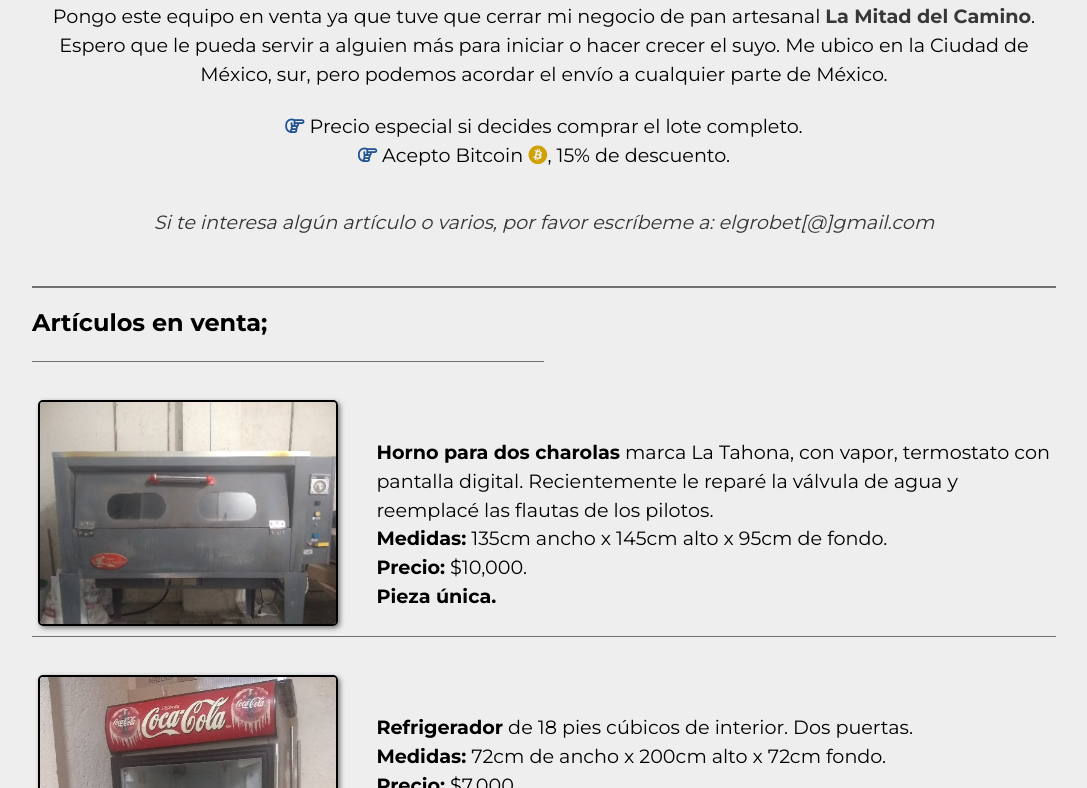
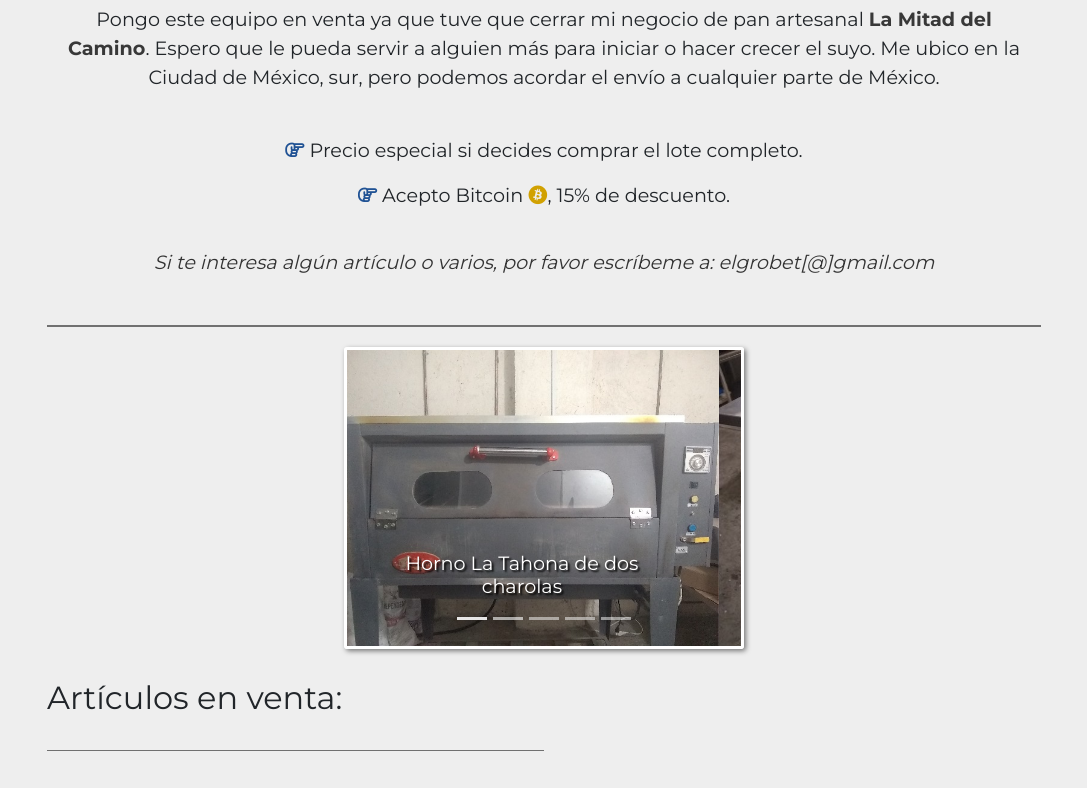
Before and after one commit to PSGrobet/Equipo-de-panaderia, a plain HTML site: page index.html in a window 1280 px wide. Shown: the part 73-861 px from the top of the page, without its empty margins (96-1183 px from the left). Drawn offline with nearby package versions, Linux system fonts and the light colour scheme.

Commit message:
added bootstrap carousel

```diff
--- a/index.html
+++ b/index.html
@@ -4,6 +4,7 @@
     <meta charset="UTF-8">
     <meta name="viewport" content="width=device-width, initial-scale=1.0">
     <title>Equipo de panadería en venta</title>
+    <link rel="stylesheet" href="https://stackpath.bootstrapcdn.com/bootstrap/4.5.0/css/bootstrap.min.css" integrity="sha384-9aIt2nRpC12Uk9gS9baDl411NQApFmC26EwAOH8WgZl5MYYxFfc+NcPb1dKGj7Sk" crossorigin="anonymous">
     <link href="https://fonts.googleapis.com/css2?family=Montserrat:wght@400;700&family=Roboto&display=swap" rel="stylesheet">
     <link rel="stylesheet" href="css/styles.css">
     <script src="https://kit.fontawesome.com/a684445abf.js" crossorigin="anonymous"></script>
@@ -24,8 +25,52 @@
             </div>
         </header>
 
+        <div id="galeria">
+            <div id="carousel" class="carousel slide" data-ride="carousel">
+                <ol class="carousel-indicators">
+                    <li data-target="#carouselExampleIndicators" data-slide-to="0" class="active"></li>
+                    <li data-target="#carouselExampleIndicators" data-slide-to="1"></li>
+                    <li data-target="#carouselExampleIndicators" data-slide-to="2"></li>
+                    <li data-target="#carouselExampleIndicators" data-slide-to="3"></li>
+                    <li data-target="#carouselExampleIndicators" data-slide-to="4"></li>
+                  </ol>
+                <div class="carousel-inner">
+                    <div class="carousel-item active" data-interval="2000">
+                        <img src="images/horno-ch.jpg" class="d-block w-100" alt="...">
+                        <div class="carousel-caption d-none d-sm-block">
+                            <h3>Horno La Tahona de dos charolas</h3>
+                        </div>
+                    </div>
+                    <div class="carousel-item" data-interval="2000">
+                        <img src="images/mesa-ch.jpg" class="d-block w-100" alt="...">
+                        <div class="carousel-caption d-none d-sm-block">
+                            <h3>Mesa de acero inoxidable</h3>
+                        </div>
+                    </div>
+                    <div class="carousel-item" data-interval="2000">
+                        <img src="images/enfriador-ch.jpg" class="d-block w-100" alt="...">
+                        <div class="carousel-caption d-none d-sm-block">
+                            <h3>Exhibidor de madera</h3>
+                        </div>
+                    </div>
+                    <div class="carousel-item" data-interval="2000">
+                        <img src="images/estufa-ch.jpg" class="d-block w-100" alt="...">
+                        <div class="carousel-caption d-none d-sm-block">
+                            <h3>Estufa Mabe de seis hornillas</h3>
+                        </div>
+                    </div>
+                    <div class="carousel-item" data-interval="2000">
+                        <img src="images/congelador-ch.jpg" class="d-block w-100" alt="...">
+                        <div class="carousel-caption d-none d-sm-block">
+                            <h3>Congelador Haier de 1.3 ft<sup>3</sup> interior</h3>
+                        </div>
+                    </div>
+                </div>
+            </div>
+        </div>
+
         <div id="content">
-            <h2>Artículos en venta;</h2>
+            <h2>Artículos en venta:</h2>
             <article class="articulo" id="horno">
                 <div class="image"><img src="images/horno-ch.jpg" alt=""></div>
                 <div class="datos">
@@ -135,5 +180,10 @@
         <hr/>
 
     </div>
+
+
+    <script src="https://code.jquery.com/jquery-3.5.1.slim.min.js" integrity="sha384-DfXdz2htPH0lsSSs5nCTpuj/zy4C+OGpamoFVy38MVBnE+IbbVYUew+OrCXaRkfj" crossorigin="anonymous"></script>
+    <script src="https://cdn.jsdelivr.net/npm/popper.js@1.16.0/dist/umd/popper.min.js" integrity="sha384-Q6E9RHvbIyZFJoft+2mJbHaEWldlvI9IOYy5n3zV9zzTtmI3UksdQRVvoxMfooAo" crossorigin="anonymous"></script>
+    <script src="https://stackpath.bootstrapcdn.com/bootstrap/4.5.0/js/bootstrap.min.js" integrity="sha384-OgVRvuATP1z7JjHLkuOU7Xw704+h835Lr+6QL9UvYjZE3Ipu6Tp75j7Bh/kR0JKI" crossorigin="anonymous"></script>
 </body>
 </html>
--- a/styles.scss
+++ b/styles.scss
@@ -16,6 +16,24 @@ body {
         color: #383838;
         text-decoration: none;
         font-weight: bold;
+    }
+}
+
+#galeria {
+    width: 400px ;
+    margin: auto ;
+    border: 3px solid white ;
+    border-radius: 3px;
+    box-shadow: 2px 2px 5px rgba(0,0,0,0.5);
+    margin-bottom: 30px;
+
+    h3 {
+        font-size: 1.2em;
+        text-shadow: 2px 2px 2px rgba(0,0,0,1);
+    }
+
+    @media screen and (max-width: 480px) {
+        width: 100%;
     }
 }
 
```
Also changed, not shown: css/styles.css, 1 other file.
